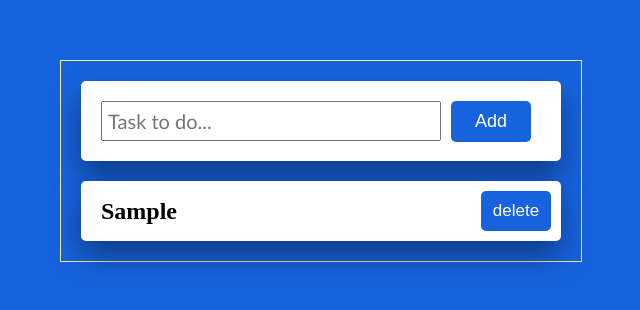
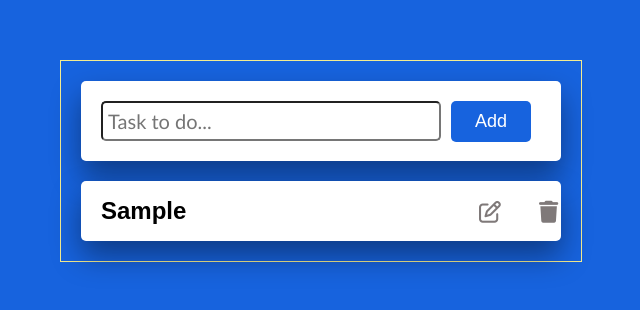
Before and after one commit to owaisraza25/todo-app, a plain HTML site: page index.html in a window 1280 px wide. Both pictures are taken after typing "Sample" into the empty fields and a click on the button "Add". Shown: the whole page, without its empty margins (319-959 px from the left). Drawn offline with Linux system fonts and the light colour scheme.

Commit message:
Add Edit Btn

```diff
--- a/index.css
+++ b/index.css
@@ -60,6 +60,7 @@ input[type=text]{
     margin: 0;
     font-size: 20px;
     padding: 5px;
+    border-radius: 5px;
     font-family: 'Gill Sans', 'Gill Sans MT', Calibri, 'Trebuchet MS', sans-serif;
     outline: none;
 }
@@ -88,35 +89,40 @@ input[type=text]{
     font-size: 24px;
     font-weight: bold;
     text-transform: capitalize;
+    width: 380px;
+    border: none;
+    background: transparent;
     /* padding-top: ; */
 }
 
-.dlt-btn {
-    background-color: rgb(23, 99, 222);
-    color: white;
-    height: 40px;
-    width: 70px;
+.dlt-btn, .Edit-btn {
+    background-color: rgb(255, 255, 255);
+    color: rgb(127, 121, 121);
+    height: 30px;
+    width: 40px;
     border: none;
     border-radius: 5px;
     margin: 10px;
     padding: 0px;
     cursor: pointer;
-    font-size: 17px;
+    font-size: 22px;
+    margin-bottom: 40px;
+    align-items: center;
     /* gap: 220px; */
     /* align-self: flex-end; */
 }
 
 
 
-.dlt-btn:hover{
-    background-color: rgb(6, 33, 189);
+.dlt-btn:hover, .Edit-btn:hover {
+    color: rgb(9, 9, 11);
 }
 
 
-p{
+/* p{
     display: inline-block;
 
-}
+} */
 
 /* .task{
     display: flex;
--- a/index.js
+++ b/index.js
@@ -8,32 +8,43 @@ var container = document.getElementById("container-")
 
 Btn.addEventListener("click", todoList)
 
-function todoList(){
+function todoList() {
+
     var div = document.createElement("div")
-    var p = document.createElement ("span")
+    var ListTxt = document.createElement("input")
     var btn = document.createElement("button")
+    var btn2 = document.createElement("button")
+    // var box = document.createElement("div")
 
 
+    if (textInput.value === "") {
+        alert("please fill to do....")
+    } else {
+        ListTxt.disabled = true;
+        btn.innerHTML = `<i class="fa solid fa-trash"></i>`
+        btn2.innerHTML = `<i class="fa-regular fa-pen-to-square"></i>`
+        btn.className = "dlt-btn"
+        btn2.className = "Edit-btn"
 
-    if(textInput.value === ""){
-        alert("please fill to do....")
-    }else{
-
-        btn.innerText = "delete"
-        btn.className = "dlt-btn"
-        p.className ="textstyle"
-        div.className ="todo_task"
-        p.innerText = textInput.value
-        div.appendChild(p)
+        ListTxt.className = "textstyle"
+        div.className = "todo_task"
+        ListTxt.value = textInput.value
+        div.appendChild(ListTxt)
+        div.appendChild(btn2)
         div.appendChild(btn)
-        container.appendChild (div)
+        container.appendChild(div)
         textInput.value = ""
         btn.addEventListener("click", deleteListItem)
-
+        btn2.addEventListener("click", ()  => { ListTxt.contentEditable = true; } )
     }
 }
-
 
 function deleteListItem() {
     this.parentNode.remove()
 }
+
+
+function EditList(){
+    ListTxt.contentEditable = true;
+
+}
```
